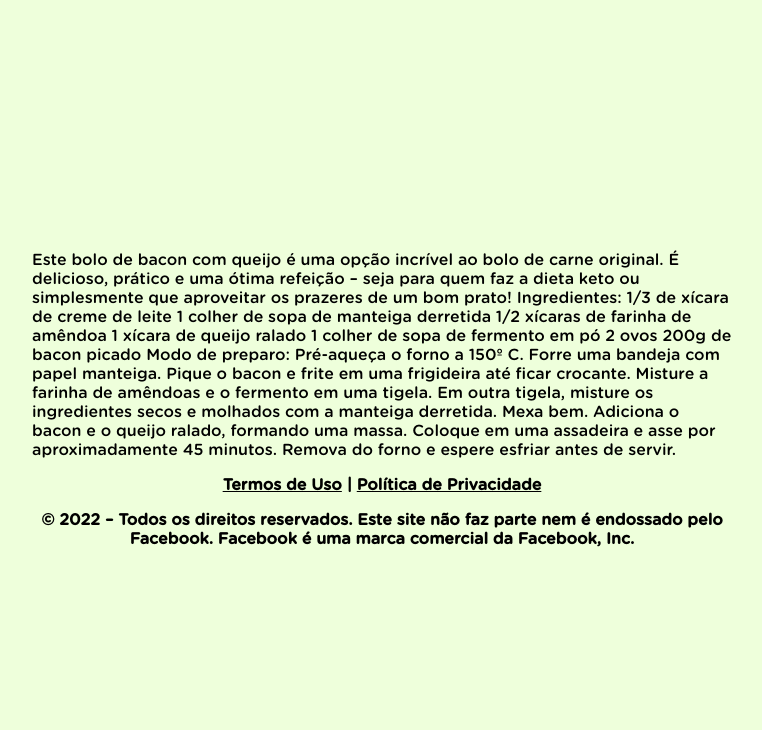
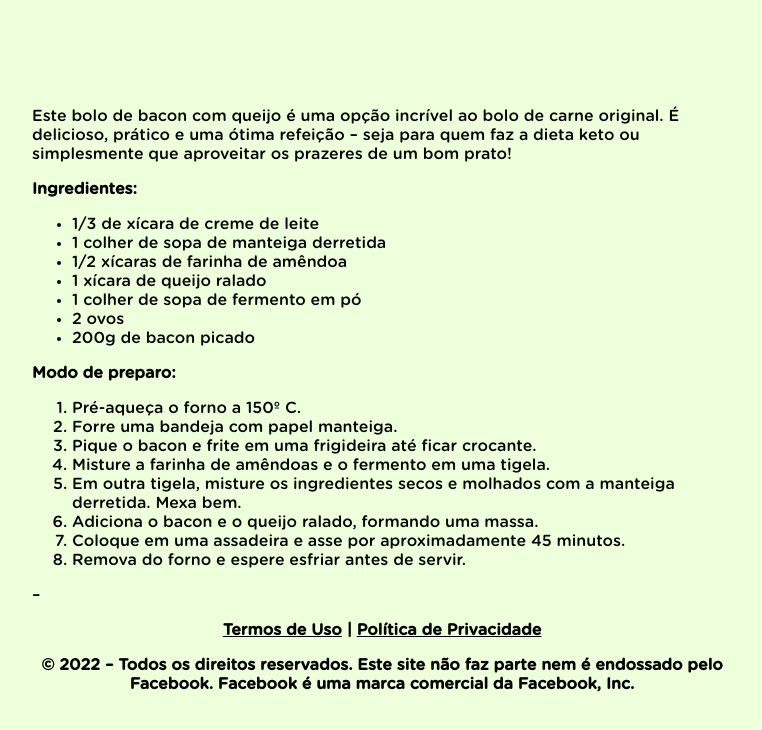
Before and after one commit to bimamachado/vidasaudavel.website, a plain HTML site: page home/index.html in a window 1280 px wide. Shown: the whole page, without its empty margins (258-1020 px from the left). Drawn offline with Linux system fonts and the light colour scheme.

Commit message:
Update index.html

```diff
--- a/home/index.html
+++ b/home/index.html
@@ -81,27 +81,39 @@
 <body>
 
 <div class="container"><p>
-Este bolo de bacon com queijo é uma opção incrível ao bolo de carne original. É delicioso, prático e uma ótima refeição – seja para quem faz a dieta keto ou simplesmente que aproveitar os prazeres de um bom prato!
+<p>Este bolo de bacon com queijo
+é uma opção incrível ao bolo de carne original. É delicioso, prático e uma
+ótima refeição – seja para quem faz a dieta keto ou simplesmente que aproveitar
+os prazeres de um bom prato!</p>
 
-Ingredientes:
 
-1/3 de xícara de creme de leite
-1 colher de sopa de manteiga derretida
-1/2 xícaras de farinha de amêndoa
-1 xícara de queijo ralado
-1 colher de sopa de fermento em pó
-2 ovos
-200g de bacon picado
-Modo de preparo:
 
-Pré-aqueça o forno a 150º C.
-Forre uma bandeja com papel manteiga.
-Pique o bacon e frite em uma frigideira até ficar crocante.
-Misture a farinha de amêndoas e o fermento em uma tigela.
-Em outra tigela, misture os ingredientes secos e molhados com a manteiga derretida. Mexa bem.
-Adiciona o bacon e o queijo ralado, formando uma massa.
-Coloque em uma assadeira e asse por aproximadamente 45 minutos.
-	Remova do forno e espere esfriar antes de servir.</p>
+<p><strong>Ingredientes:</strong></p>
+
+
+
+<ul><li>1/3 de xícara de creme de leite</li><li>1 colher de sopa de manteiga derretida</li><li>1/2 xícaras de farinha de amêndoa</li><li>1 xícara de queijo ralado </li><li>1 colher de sopa de fermento em pó</li><li>2 ovos</li><li>200g de bacon picado</li></ul>
+
+
+
+<p><strong>Modo de preparo:</strong></p>
+
+
+
+<ol><li>Pré-aqueça
+o forno a 150º C.</li><li>Forre
+uma bandeja com papel manteiga.</li><li>Pique
+o bacon e frite em uma frigideira até ficar crocante.</li><li>Misture
+a farinha de amêndoas e o fermento em uma tigela.</li><li>Em
+outra tigela, misture os ingredientes secos e molhados com a manteiga
+derretida. Mexa bem.</li><li>Adiciona
+o bacon e o queijo ralado, formando uma massa.</li><li>Coloque
+em uma assadeira e asse por aproximadamente 45 minutos.</li><li>Remova
+do forno e espere esfriar antes de servir.</li></ol>
+
+
+
+<p>&#8211;</p>
 <p style="text-align: center; font-weight: bold;"><a href="../termos.html" style="color: black" >Termos de Uso</a> | <a href="../privacidade.html" style="color: black">Política de Privacidade</a></p>
 <p style="text-align: center; font-weight: bold;">© 2022 – Todos os direitos reservados. Este site não faz parte nem é endossado pelo Facebook. Facebook é uma marca comercial da Facebook, Inc.</p>
 </div>
```
